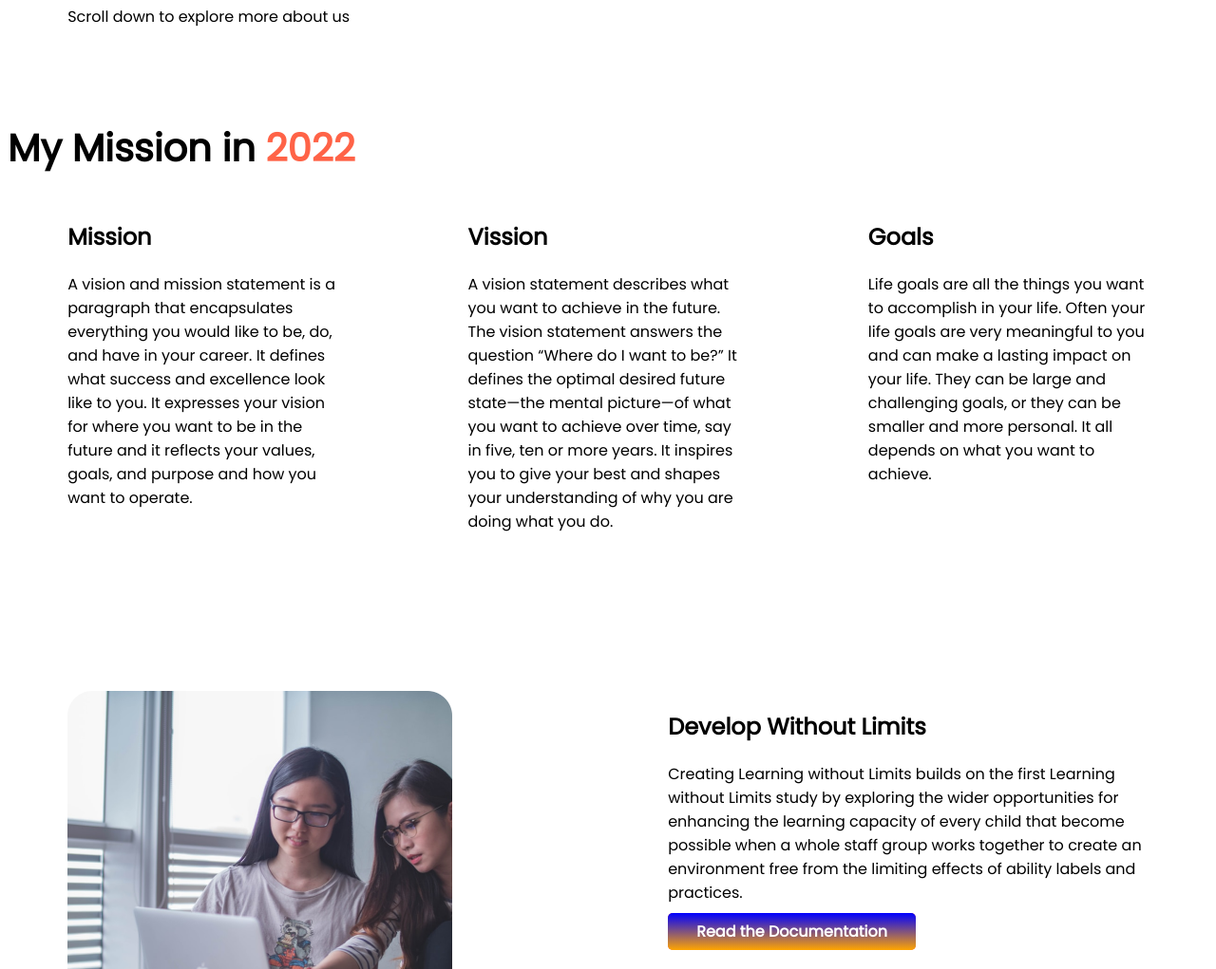
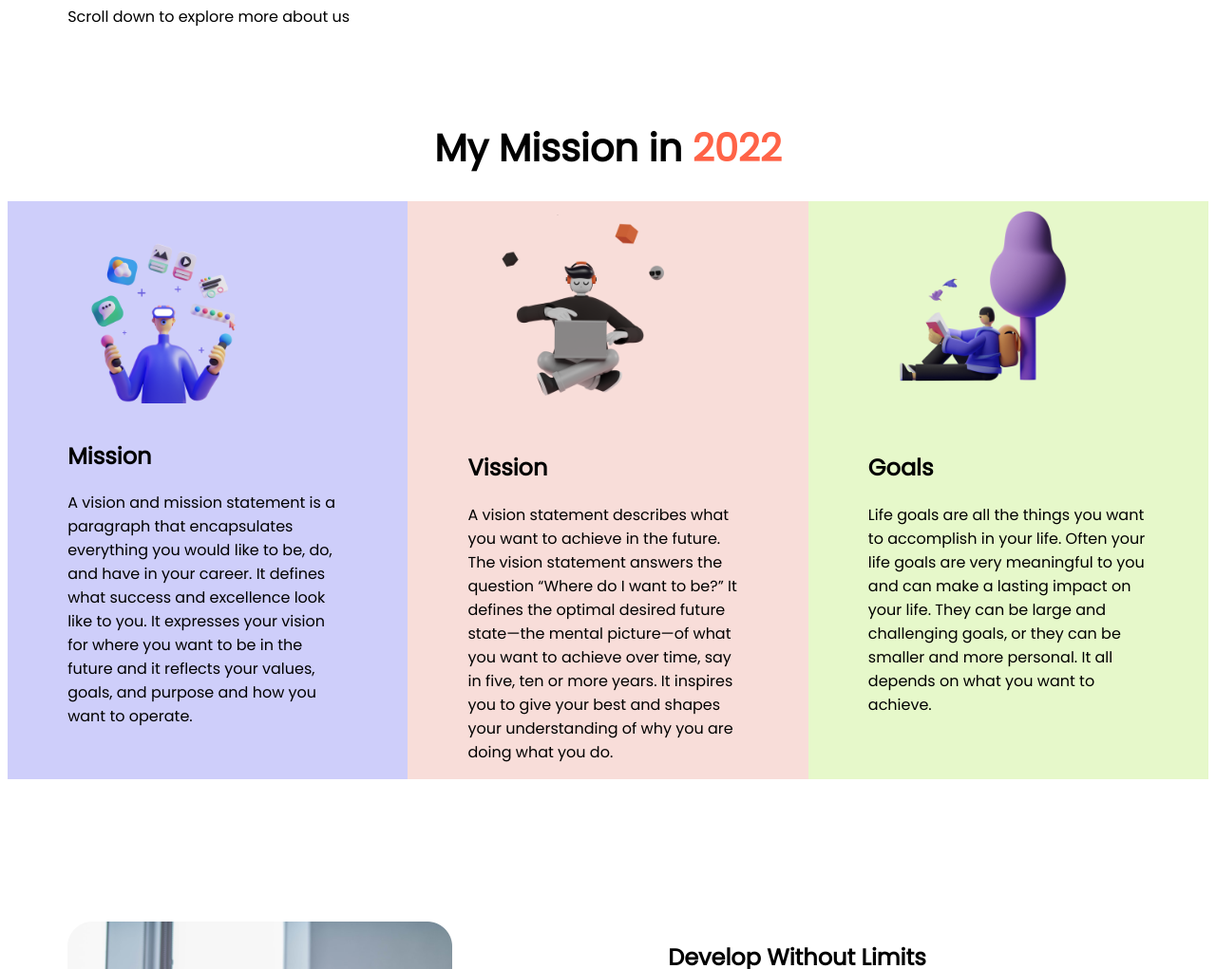
Before and after one commit to masudcn29/first-assignment, a plain HTML site: page index.html in a window 1280 px wide. Shown: the part 480-1501 px from the top of the page at 95% size. Drawn offline with Linux system fonts and the light colour scheme.

Commit message:
text background added

```diff
--- a/index.html
+++ b/index.html
@@ -34,16 +34,18 @@
             <img src="images/person/person-5.png" alt="">
         </div>
     </section>
-    <h1>My Mission in <span class="tomato-color">2022</h1>
+    <h1 class="my-mission">My Mission in <span class="tomato-color">2022</h1>
     <section class="mission-vission flexible-container">
-        <div class="half-width">
+        <div class="half-width light-background">
+            <img src="images/illustrators/illustrator-1.png" alt="">
             <h2>Mission</h2>
             <p>A vision and mission statement is a paragraph that encapsulates everything you would like to be, do, and
                 have in your career. It defines what success and excellence look like to you. It expresses your vision
                 for where you want to be in the future and it reflects your values, goals, and purpose and how you want
                 to operate.</p>
         </div>
-        <div class="half-width">
+        <div class="half-width tomato-background">
+            <img src="images/illustrators/illustrator-2.png" alt="">
             <h2>Vission</h2>
             <p>A vision statement describes what you want to achieve in the future.
                 The vision statement answers the question “Where do I want to be?”
@@ -51,7 +53,8 @@
                 say in five, ten or more years.
                 It inspires you to give your best and shapes your understanding of why you are doing what you do.</p>
         </div>
-        <div class="half-width">
+        <div class="half-width green-background">
+            <img src="images/illustrators/illustrator-3.png" alt="">
             <h2>Goals</h2>
             <p>Life goals are all the things you want to accomplish in your life. Often your life goals are very
                 meaningful to you and can make a lasting impact on your life. They can be large and challenging goals,
--- a/style.css
+++ b/style.css
@@ -40,3 +40,15 @@ section{
 .white-color{
     color: white;
 }
+.my-mission{
+    text-align: center;
+}
+.light-background{
+    background-color: rgb(206, 206, 250);
+}
+.tomato-background{
+    background-color: rgb(248, 221, 217);
+}
+.green-background{
+    background-color: rgb(230, 248, 202);
+}
```
Also changed, not shown: background.png (added), background2.png (added).
